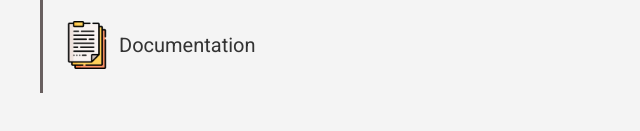
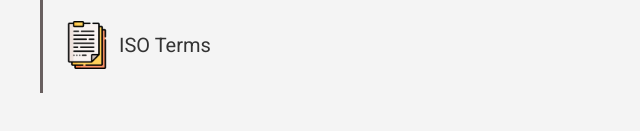
Before and after one commit to lryanborges/ASD-Ontology, a plain HTML site: page documentation-website/menu.html in a window 1280 px wide. Shown: the part 299-430 px from the top of the page, 0-640 px from the left. Drawn offline with Linux system fonts and the light colour scheme.

Commit message:
refactor: changing link of documentation

```diff
--- a/documentation-website/menu.html
+++ b/documentation-website/menu.html
@@ -24,9 +24,9 @@
                 <img src="images/colab.png" width="32px" alt="Google Colab">
                 <span>Colab</span>
             </a>
-            <a href="index.html" target="_blank" class="docs-link">
+            <a href="https://github.com/lryanborges/ASD-Ontology/blob/master/docs/ASD%20Ontology%20-%20Glossary%20of%20ISO%20Terms.pdf" target="_blank" class="docs-link">
                 <img src="images/documentation.png" width="32px" alt="Documentation">
-                <span>Documentation</span>
+                <span>ISO Terms</span>
             </a>
         </div>
     </div>
```
